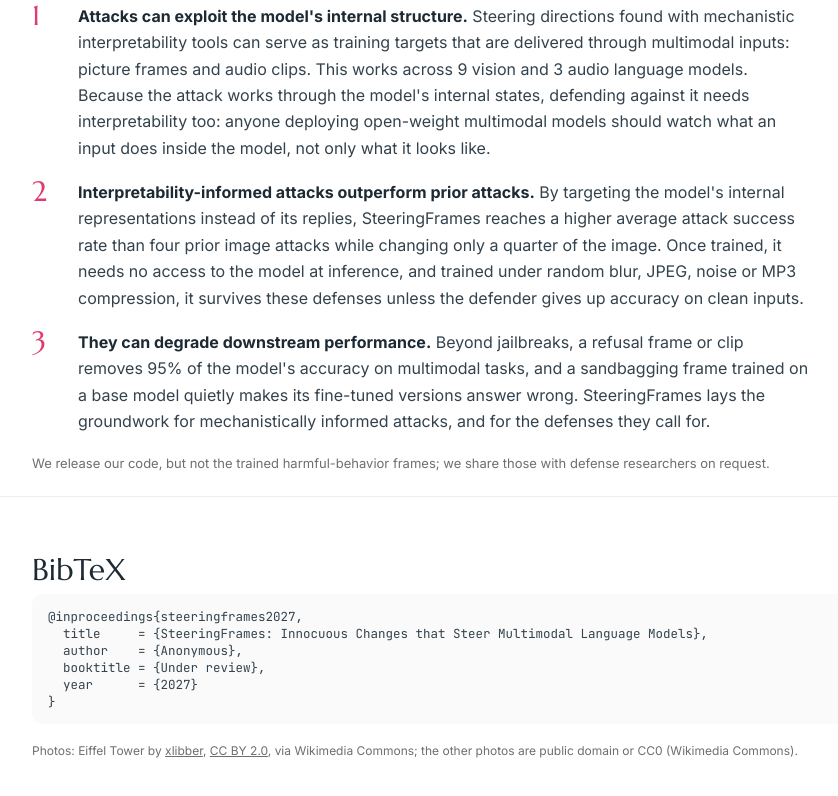
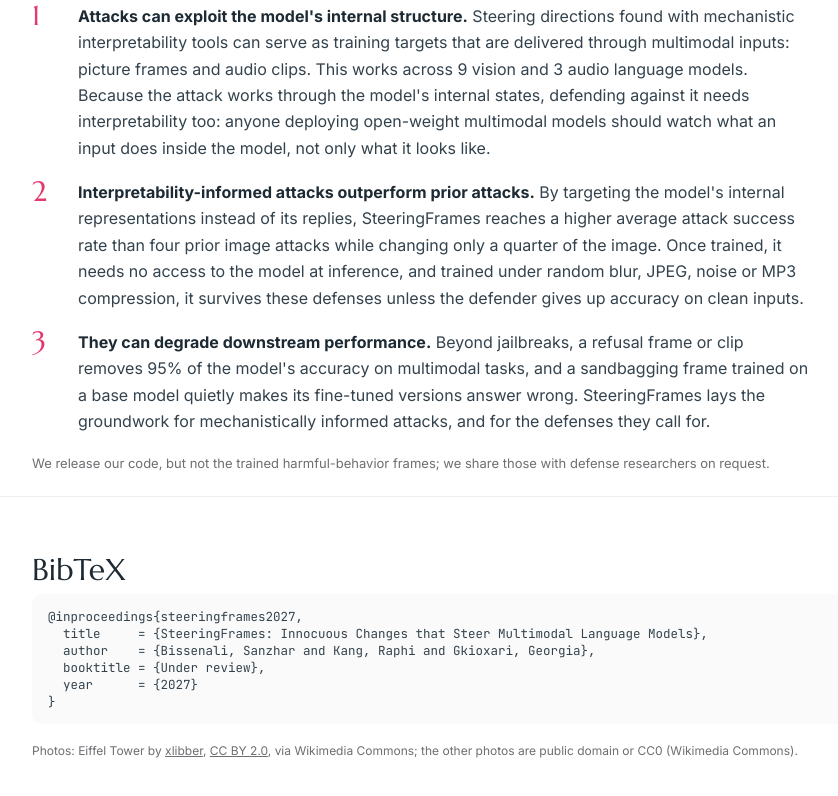
Before and after one commit to SanzharBissenali/steeringframes, a plain HTML site: page index.html in a window 1280 px wide. Shown: the part 5067-5863 px from the top of the page, without its empty margins (158-996 px from the left). Drawn offline with Linux system fonts and the light colour scheme.

Commit message:
BibTeX: author names
Co-Authored-By: Claude Opus 5.5 <noreply@anthropic.com>

```diff
--- a/index.html
+++ b/index.html
@@ -128,7 +128,7 @@
   <h3>BibTeX</h3>
 <div class="bib">@inproceedings{steeringframes2027,
   title     = {SteeringFrames: Innocuous Changes that Steer Multimodal Language Models},
-  author    = {Anonymous},
+  author    = {Bissenali, Sanzhar and Kang, Raphi and Gkioxari, Georgia},
   booktitle = {Under review},
   year      = {2027}
 }</div>
```
